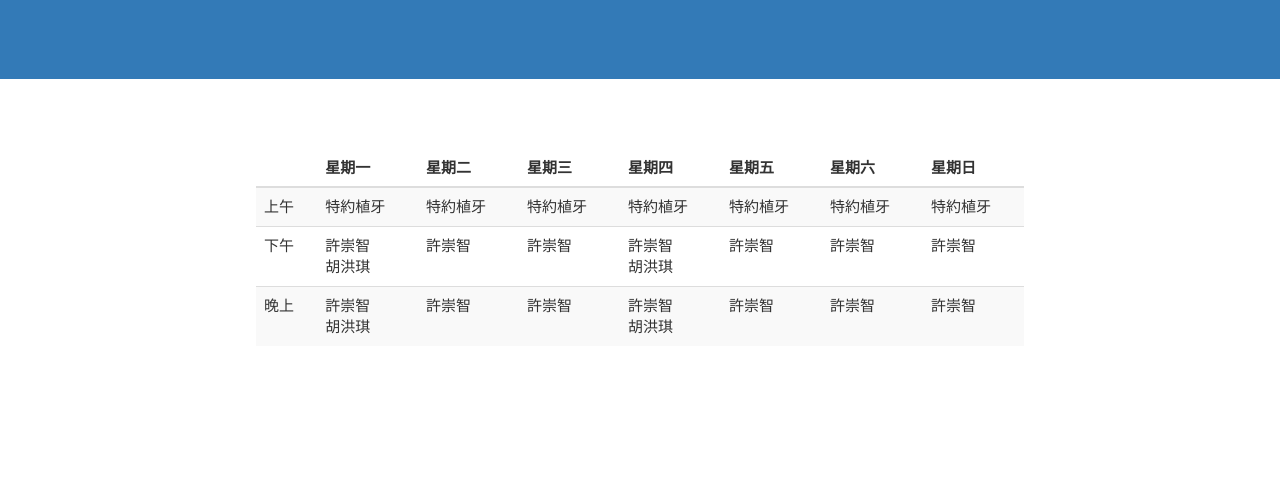
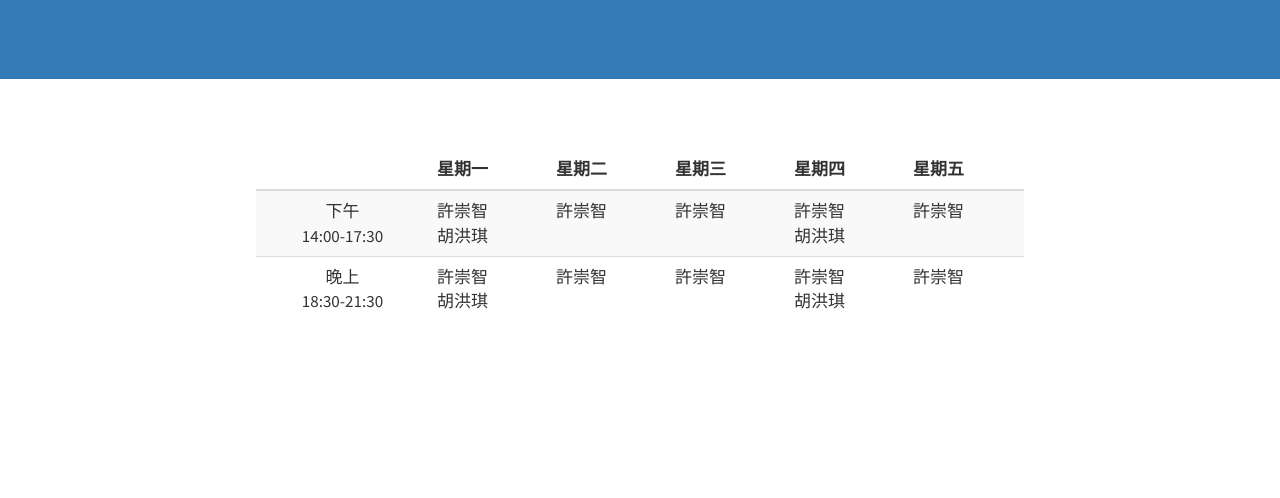
Before and after one commit to JasperHsieh/JasperHsieh.github.io, a plain HTML site: page schedule.html in a window 1280 px wide. Shown: the part 221-719 px from the top of the page. Drawn offline with Linux system fonts and the light colour scheme.

Commit message:
Modify schedule

```diff
--- a/css/stylish-portfolio.css
+++ b/css/stylish-portfolio.css
@@ -705,5 +705,9 @@ article {
 }
 
 .table-container table {
-    font-size: 15px;
+    font-size: 17px;
 }
+
+.table-container tr td:first-child {
+    text-align: center;
+}
--- a/schedule.html
+++ b/schedule.html
@@ -91,23 +91,13 @@
         <th>星期三</th>
         <th>星期四</th>
         <th>星期五</th>
-        <th>星期六</th>
-        <th>星期日</th>
       </tr>
     </thead>
     <tbody>
       <tr>
-        <td>上午</td>
-        <td>特約植牙</td>
-        <td>特約植牙</td>
-        <td>特約植牙</td>
-        <td>特約植牙</td>
-        <td>特約植牙</td>
-        <td>特約植牙</td>
-        <td>特約植牙</td>
-      </tr>
-      <tr>
-        <td>下午</td>
+        <td>下午<br>
+            14:00-17:30
+        </td>
         <td>
             許崇智<br>
             胡洪琪
@@ -119,11 +109,11 @@
             胡洪琪
         </td>
         <td>許崇智</td>
-        <td>許崇智</td>
-        <td>許崇智</td>
       </tr>
       <tr>
-        <td>晚上</td>
+        <td>晚上<br>
+            18:30-21:30
+        </td>
         <td>
             許崇智<br>
             胡洪琪
@@ -134,8 +124,6 @@
             許崇智<br>
             胡洪琪
         </td>
-        <td>許崇智</td>
-        <td>許崇智</td>
         <td>許崇智</td>
       </tr>
     </tbody>
```
Also changed, not shown: 1 other file.
